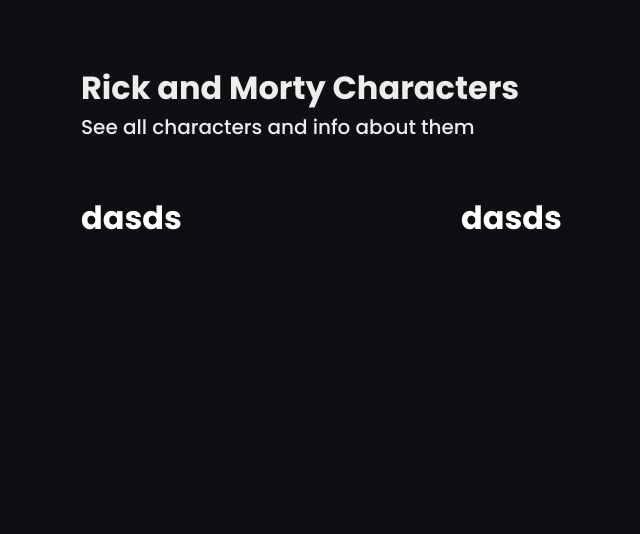
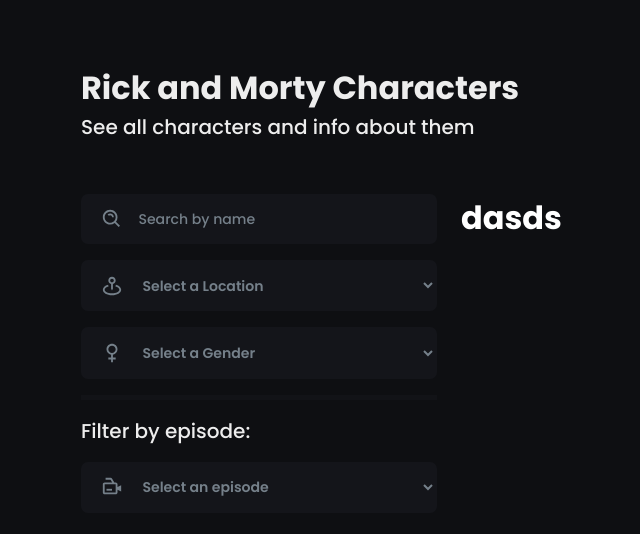
Before and after one commit to pedrogpo/rick-and-morty, a Next.js app: page / in a window 1280 px wide. Shown: the top 534 px of the page, without its empty margins (7-647 px from the left). Built offline with nearby package versions, Linux system fonts and the light colour scheme.

Commit message:
feat(HomeScreen): add Filter Component

```diff
--- /dev/null
+++ b/src/screens/home/components/content/filter/index.tsx
@@ -0,0 +1,41 @@
+import * as S from './styles'
+
+import { BiFemaleSign, BiMapPin, BiSearchAlt, BiVideoRecording } from 'react-icons/bi'
+import { Input, Select, Text } from '~/components/atoms'
+
+export default function FilterCharacters() {
+  return (
+    <S.FilterCharacters>
+      <Input
+        sizeOf="m"
+        placeholder="Search by name"
+        type="text"
+        icon={<BiSearchAlt size={20} />}
+      />
+      <Select placeholder="Location" sizeOf="m" icon={<BiMapPin size={20} />}>
+        <option selected disabled>
+          Select a Location
+        </option>
+        <option value="Earth">Earth</option>
+      </Select>
+      <Select placeholder="Gender" sizeOf="m" icon={<BiFemaleSign size={20} />}>
+        <option selected disabled>
+          Select a Gender
+        </option>
+        <option value="male">Male</option>
+        <option value="female">Female</option>
+      </Select>
+      <S.Divider />
+      <Text size="xl" color="gray_100" weight="medium">
+        Filter by episode:
+      </Text>
+      <Select placeholder="Episode" sizeOf="m" icon={<BiVideoRecording size={20} />}>
+        <option selected disabled>
+          Select an episode
+        </option>
+        <option value="1">1</option>
+        <option value="2">2</option>
+      </Select>
+    </S.FilterCharacters>
+  )
+}
--- /dev/null
+++ b/src/screens/home/components/content/filter/styles.ts
@@ -0,0 +1,13 @@
+import styled from 'styled-components'
+
+export const FilterCharacters = styled.div`
+  display: flex;
+  flex-direction: column;
+  gap: 1rem;
+`
+
+export const Divider = styled.div`
+  width: 100%;
+  height: 5px;
+  background: ${({ theme }) => theme.colors.background_800};
+`
--- a/src/screens/home/components/content/index.tsx
+++ b/src/screens/home/components/content/index.tsx
@@ -1,10 +1,11 @@
+import FilterCharacters from './filter'
 import * as S from './styles'
 
 export default function Content() {
   return (
     <S.Content>
       <S.FilterContainer>
-        <h1>dasds</h1>
+        <FilterCharacters />
       </S.FilterContainer>
       <S.ListContainer>
         <h1>dasds</h1>
--- a/src/styles/global.ts
+++ b/src/styles/global.ts
@@ -6,8 +6,6 @@
     ${({ theme }) => `
       background-color: ${theme.colors.background_900};
     `}
-
-    font-family: 'Poppins', sans-serif;
 
     color: white;
 
@@ -19,6 +17,8 @@
     padding: 0;
     box-sizing: border-box;
     -webkit-font-smoothing: antialiased;
+
+    font-family: 'Poppins', sans-serif;
   }
 
   a{
```
